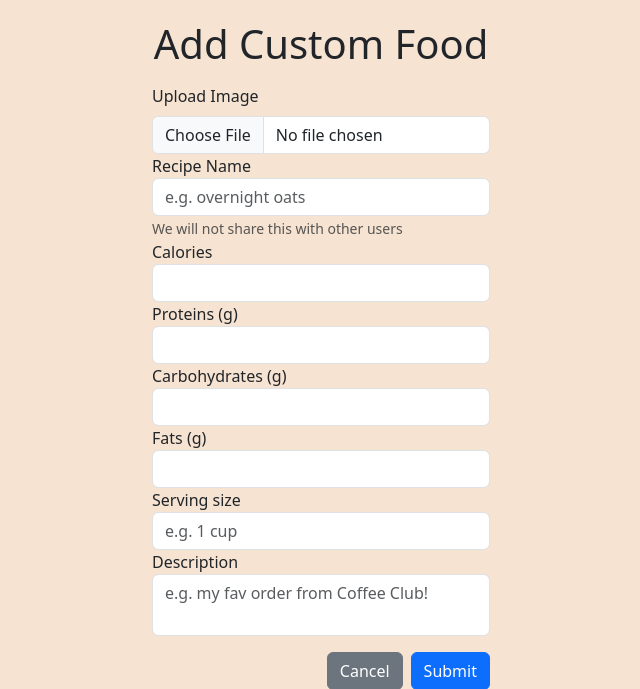
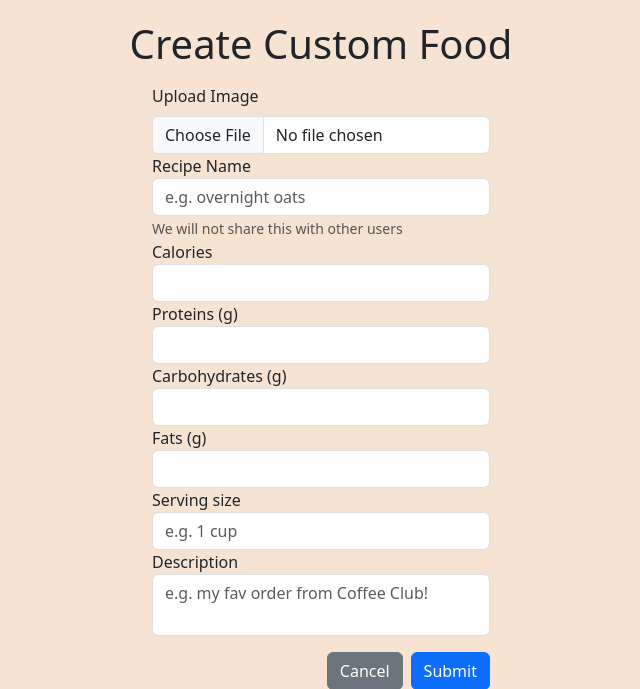
Before and after one commit to TigerAppsOrg/NutriTiger, a Python web app: template templates/custom_add.html in a window 1280 px wide. Shown: the part 56-745 px from the top of the page, without its empty margins (319-959 px from the left). Run offline with Jinja, Linux system fonts and the light colour scheme; the template is opened without the code that fills it, so the values that code supplies are empty; some libraries are stand-ins or nearby versions.

Commit message:
create custom food (consistency

```diff
--- a/templates/custom_add.html
+++ b/templates/custom_add.html
@@ -1,6 +1,6 @@
 {% extends "layout.html" %}
 {% set current_page = 'customfood' %}
-{% block title %}Add Custom Food{% endblock %}
+{% block title %}Create Custom Food{% endblock %}
 {% block content %}
 {% with messages = get_flashed_messages() %}
 {% if messages %}
@@ -10,7 +10,7 @@
 {% endif %}
 {% endwith %}
 {% include 'loading.html' %}
-<h1 class="text-center m-3">Add Custom Food</h1>
+<h1 class="text-center m-3">Create Custom Food</h1>
 <div class="container">
 	<form id="customFoodForm" action="/addcustomfood" method="post" enctype="multipart/form-data" >
 		<input type="hidden" name="csrf_token" value="{{ csrf_token() }}"/>
```
